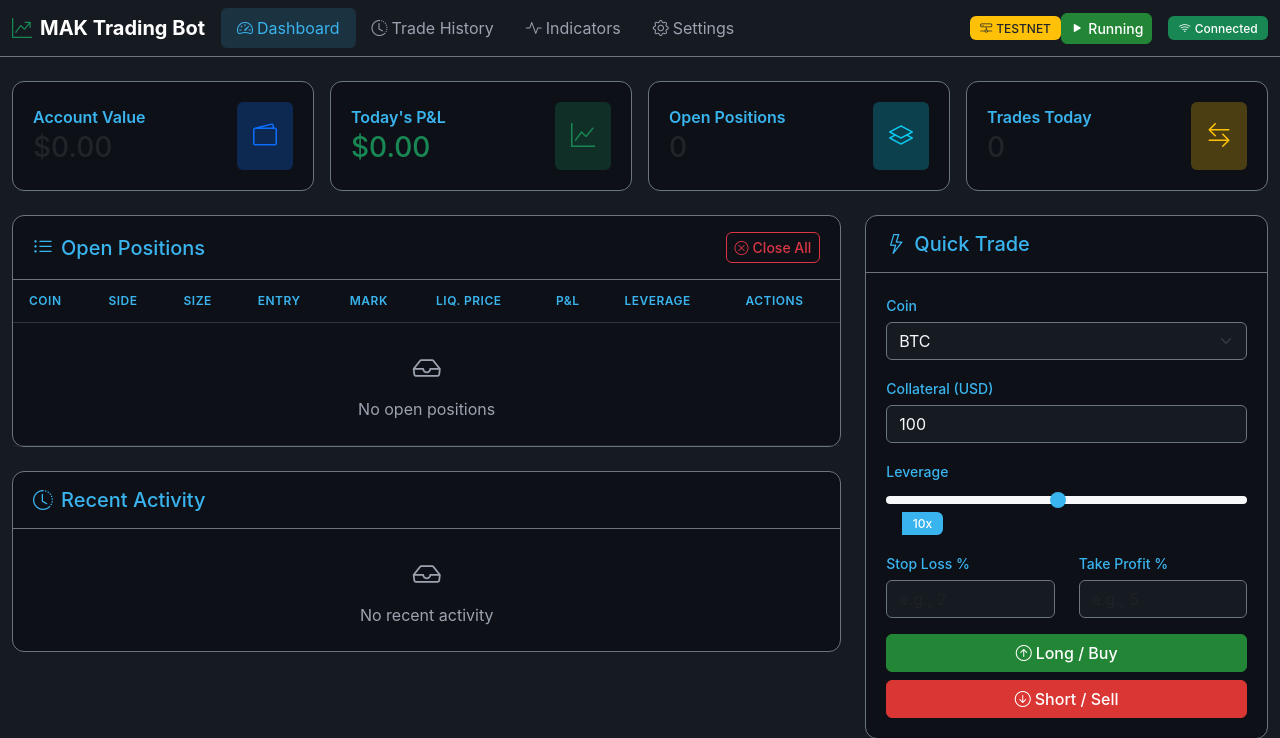
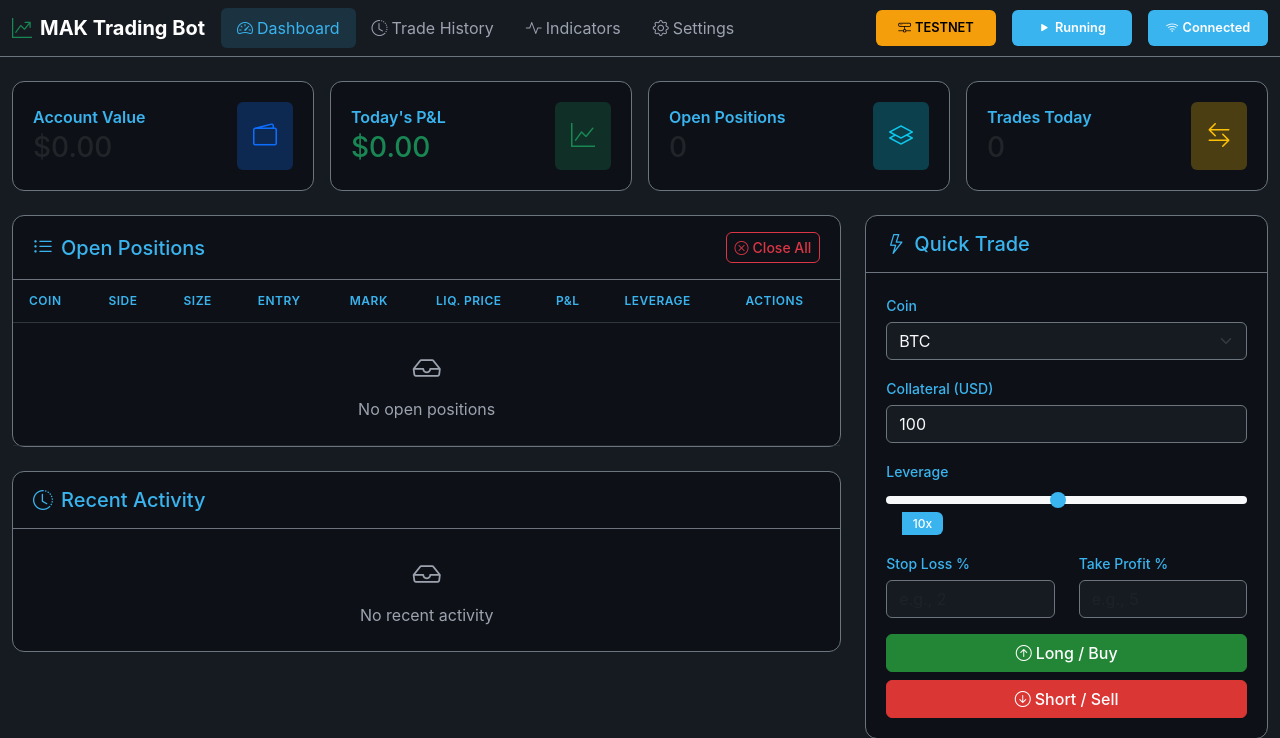
Before and after one commit to AKMoCap/MAK_TVBot, a Flask app: page / in a window 1280 px wide. Shown: the top 738 px of the page. Run offline with Flask 3, Linux system fonts and the light colour scheme; data that the repository does not hold is empty.

Commit message:
Update navbar status badges - equal spacing, same size, consistent color scheme

```diff
--- a/static/css/style.css
+++ b/static/css/style.css
@@ -52,6 +52,57 @@ body {
 .nav-link.active {
     color: var(--accent-primary) !important;
     background-color: rgba(58, 180, 239, 0.15);
+}
+
+/* Navbar Status Badges */
+.navbar-status-badges {
+    display: flex;
+    gap: 1rem;
+}
+
+.status-badge {
+    display: inline-flex;
+    align-items: center;
+    justify-content: center;
+    min-width: 120px;
+    padding: 0.5rem 1rem;
+    font-size: 0.8rem;
+    font-weight: 600;
+    border-radius: 6px;
+    border: none;
+    cursor: pointer;
+    transition: all 0.2s ease;
+}
+
+.status-badge-primary {
+    background-color: var(--accent-primary);
+    color: #fff;
+}
+
+.status-badge-primary:hover {
+    background-color: #2da3de;
+    color: #fff;
+}
+
+.status-badge-testnet {
+    background-color: #f59e0b;
+    color: #000;
+}
+
+.status-badge-testnet:hover {
+    background-color: #d97706;
+    color: #000;
+}
+
+.status-badge-paused {
+    background-color: var(--accent-primary);
+    color: #fff;
+    opacity: 0.7;
+}
+
+.status-badge-disconnected {
+    background-color: var(--accent-red);
+    color: #fff;
 }
 
 /* Cards */
--- a/static/js/app.js
+++ b/static/js/app.js
@@ -120,10 +120,10 @@ async function fetchBotStatus() {
         const networkBadge = document.getElementById('network-badge');
         if (networkBadge) {
             if (settings.use_testnet === 'false') {
-                networkBadge.className = 'badge bg-danger';
+                networkBadge.className = 'status-badge status-badge-primary';
                 networkBadge.innerHTML = '<i class="bi bi-hdd-network me-1"></i>MAINNET';
             } else {
-                networkBadge.className = 'badge bg-warning text-dark';
+                networkBadge.className = 'status-badge status-badge-testnet';
                 networkBadge.innerHTML = '<i class="bi bi-hdd-network me-1"></i>TESTNET';
             }
         }
@@ -132,13 +132,7 @@ async function fetchBotStatus() {
         const botToggle = document.getElementById('bot-toggle');
         if (botToggle) {
             const isEnabled = settings.bot_enabled === 'true';
-            if (isEnabled) {
-                botToggle.className = 'btn btn-success btn-sm';
-                botToggle.innerHTML = '<i class="bi bi-play-fill me-1"></i>Running';
-            } else {
-                botToggle.className = 'btn btn-warning btn-sm';
-                botToggle.innerHTML = '<i class="bi bi-pause-fill me-1"></i>Paused';
-            }
+            updateBotToggleButton(isEnabled);
         }
     } catch (error) {
         console.error('Failed to fetch bot status:', error);
@@ -330,10 +324,10 @@ function updateActivityList(logs) {
 function updateConnectionStatus(connected) {
     const badge = document.getElementById('connection-status');
     if (connected) {
-        badge.className = 'badge bg-success';
+        badge.className = 'status-badge status-badge-primary';
         badge.innerHTML = '<i class="bi bi-wifi me-1"></i>Connected';
     } else {
-        badge.className = 'badge bg-danger';
+        badge.className = 'status-badge status-badge-disconnected';
         badge.innerHTML = '<i class="bi bi-wifi-off me-1"></i>Disconnected';
     }
 }
@@ -445,7 +439,7 @@ async function closeAllPositions() {
 
 async function toggleBot() {
     const btn = document.getElementById('bot-toggle');
-    const isEnabled = btn.classList.contains('btn-success');
+    const isEnabled = !btn.classList.contains('status-badge-paused');
 
     try {
         const result = await apiCall('/bot/toggle', 'POST', { enabled: !isEnabled });
@@ -463,10 +457,10 @@ function updateBotToggleButton(enabled) {
     if (!btn) return;
 
     if (enabled) {
-        btn.className = 'btn btn-success btn-sm';
+        btn.className = 'status-badge status-badge-primary';
         btn.innerHTML = '<i class="bi bi-play-fill me-1"></i>Running';
     } else {
-        btn.className = 'btn btn-warning btn-sm';
+        btn.className = 'status-badge status-badge-paused';
         btn.innerHTML = '<i class="bi bi-pause-fill me-1"></i>Paused';
     }
 }
@@ -790,10 +784,10 @@ async function loadSettings() {
         const networkBadge = document.getElementById('network-badge');
         if (networkBadge) {
             if (data.use_testnet === 'false') {
-                networkBadge.className = 'badge bg-danger';
+                networkBadge.className = 'status-badge status-badge-primary';
                 networkBadge.innerHTML = '<i class="bi bi-hdd-network me-1"></i>MAINNET';
             } else {
-                networkBadge.className = 'badge bg-warning text-dark';
+                networkBadge.className = 'status-badge status-badge-testnet';
                 networkBadge.innerHTML = '<i class="bi bi-hdd-network me-1"></i>TESTNET';
             }
         }
--- a/templates/base.html
+++ b/templates/base.html
@@ -46,21 +46,19 @@
                     </li>
                 </ul>
 
-                <div class="d-flex align-items-center">
+                <div class="d-flex align-items-center navbar-status-badges">
                     <!-- Network Badge -->
-                    <span id="network-badge" class="badge bg-warning text-dark me-3">
-                        <i class="bi bi-hdd-network me-1"></i>TESTNET
+                    <span id="network-badge" class="status-badge status-badge-primary">
+                        <i class="bi bi-hdd-network me-1"></i>MAINNET
                     </span>
 
                     <!-- Bot Status -->
-                    <div class="btn-group me-3">
-                        <button id="bot-toggle" class="btn btn-success btn-sm">
-                            <i class="bi bi-play-fill me-1"></i>Running
-                        </button>
-                    </div>
+                    <button id="bot-toggle" class="status-badge status-badge-primary">
+                        <i class="bi bi-play-fill me-1"></i>Running
+                    </button>
 
                     <!-- Connection Status -->
-                    <span id="connection-status" class="badge bg-success">
+                    <span id="connection-status" class="status-badge status-badge-primary">
                         <i class="bi bi-wifi me-1"></i>Connected
                     </span>
                 </div>
```
